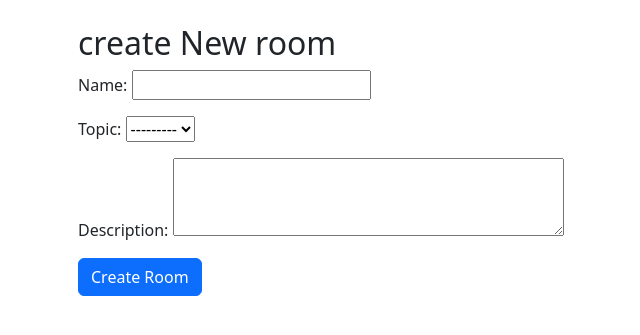
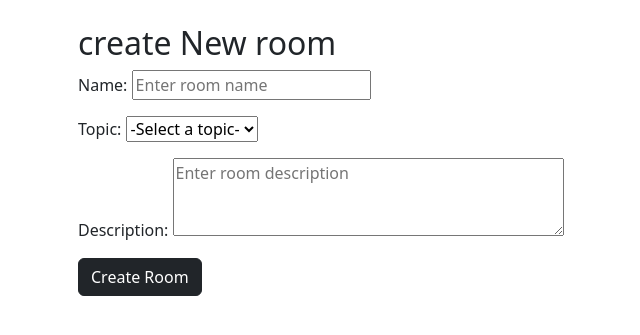
Before and after one commit to Vishalgitgeek/Chambr, a Django app: page /create_room/ in a window 1280 px wide. Shown: the part 56-391 px from the top of the page, without its empty margins (4-644 px from the left). Run offline with Django 5.2, Linux system fonts and the light colour scheme; the visitor is signed in with stand-in values (Sample User, id 1); data that the repository does not hold is empty.

Commit message:
added create room feature

```diff
--- a/core/forms.py
+++ b/core/forms.py
@@ -1,10 +1,17 @@
-from .models import Room, Post
+from .models import Room, Topic
 from django import forms
 
+
 class RoomForm(forms.ModelForm):
+    topic = forms.ModelChoiceField(
+        queryset=Topic.objects.all(),
+        empty_label="-Select a topic-"
+    )
+
     class Meta:
         model = Room
         fields = ['name', 'topic', 'description']
         widgets = {
-            'description': forms.Textarea(attrs={'rows': 3}),
+            'name': forms.TextInput(attrs={'placeholder': 'Enter room name'}),
+            'description': forms.Textarea(attrs={'rows': 3, 'placeholder': 'Enter room description'}),
         }
--- a/core/templates/core/create_room.html
+++ b/core/templates/core/create_room.html
@@ -6,7 +6,7 @@
 <form action="" method="POST">
     {% csrf_token %}
     {{ form.as_p }}
-    <button type="submit" class="btn btn-primary">Create Room</button>
+    <button type="submit" class="btn btn-dark">Create Room</button>
 </form>
 
 
--- a/core/templates/core/room_detail.html
+++ b/core/templates/core/room_detail.html
@@ -12,7 +12,7 @@
     {% csrf_token %}
     <textarea name="content" class="form-control mb-2" rows="2" placeholder="Say something..."></textarea>
     <input type="file" name="image" class="form-control mb-2">
-    <button type="submit" class="btn btn-primary">Post</button>
+    <button type="submit" class="btn btn-dark">Post</button>
 </form>
 {% else %}
 <p><a href="{% url 'login' %}">Log in</a> to join this room and post.</p>
--- a/core/views.py
+++ b/core/views.py
@@ -14,7 +14,7 @@ def create_room(request):
             room.host = request.user
             room.save()
             room.participants.add(request.user)
-            return redirect('room_detail', room_id=room.id)
+            return redirect('room_detail', room_name=room.name)
     else:
         form = RoomForm()
 
@@ -37,7 +37,7 @@ def home(request):
 @login_required(login_url='login')
 def room_detail(request,  room_name):
     room = Room.objects.get(name = room_name)
-    post = Post.objects.all().order_by('-created_at')
+    post = room.posts.all().order_by('-created_at')
 
     if request.user.is_authenticated and request.method == 'POST':
         content = request.POST.get('content')
```
Also changed, not shown: core/templates/core/home.html (+5 -2 lines).
